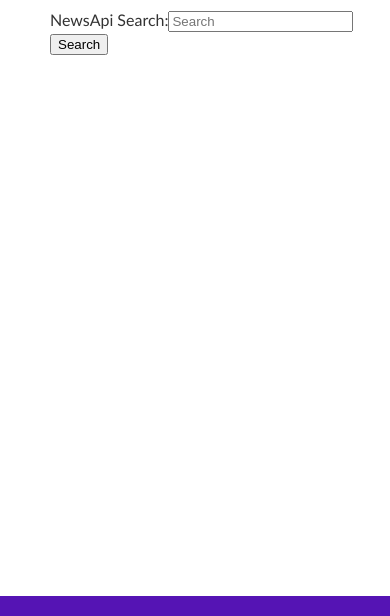
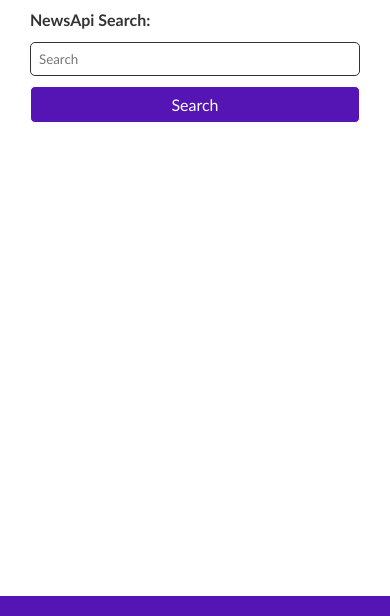
Before and after one commit to vonplevey/project-newsApi, a plain HTML site: page index.html in a window 390 px wide. Shown: the part 228-844 px from the top of the page. Drawn offline with nearby package versions, Linux system fonts and the light colour scheme.

Commit message:
newsApi - inline search styling with media-queries

```diff
--- a/css/main.css
+++ b/css/main.css
@@ -108,6 +108,53 @@
   vertical-align: -10px;
 }
 
+.inline-search {
+  display: flex;
+  flex-flow: row wrap;
+  align-items: center;
+}
+
+.inline-search label {
+  font-weight: 800;
+}
+
+.inline-search input[type=text] {
+  background-color: #ffffff;
+  color: #333333;
+  margin: 10px 10px 10px 10px;
+  padding: 8px;
+  width: 35%;
+  border-radius: 5px;
+  border: 1px solid;
+  font-family: "Calibri";
+}
+
+.inline-search button {
+  background-color: #5514b4;
+  color:#ffffff;
+  padding: 8px 15px;
+  border: 1px solid;
+  border-radius: 5px;
+  font-family: "Calibri";
+  font-size: 16px;
+  cursor: pointer;
+}
+
+@media (max-width: 800px) {
+  .inline-search input[type=text] {
+    margin: 10px 0 10px 0;
+    width: 100%;
+  }
+
+  .inline-search {
+    flex-direction: column;
+    align-items: stretch;
+  }
+  #root {
+   margin-left: 30px;
+  }
+
+}
 
 
 
```
